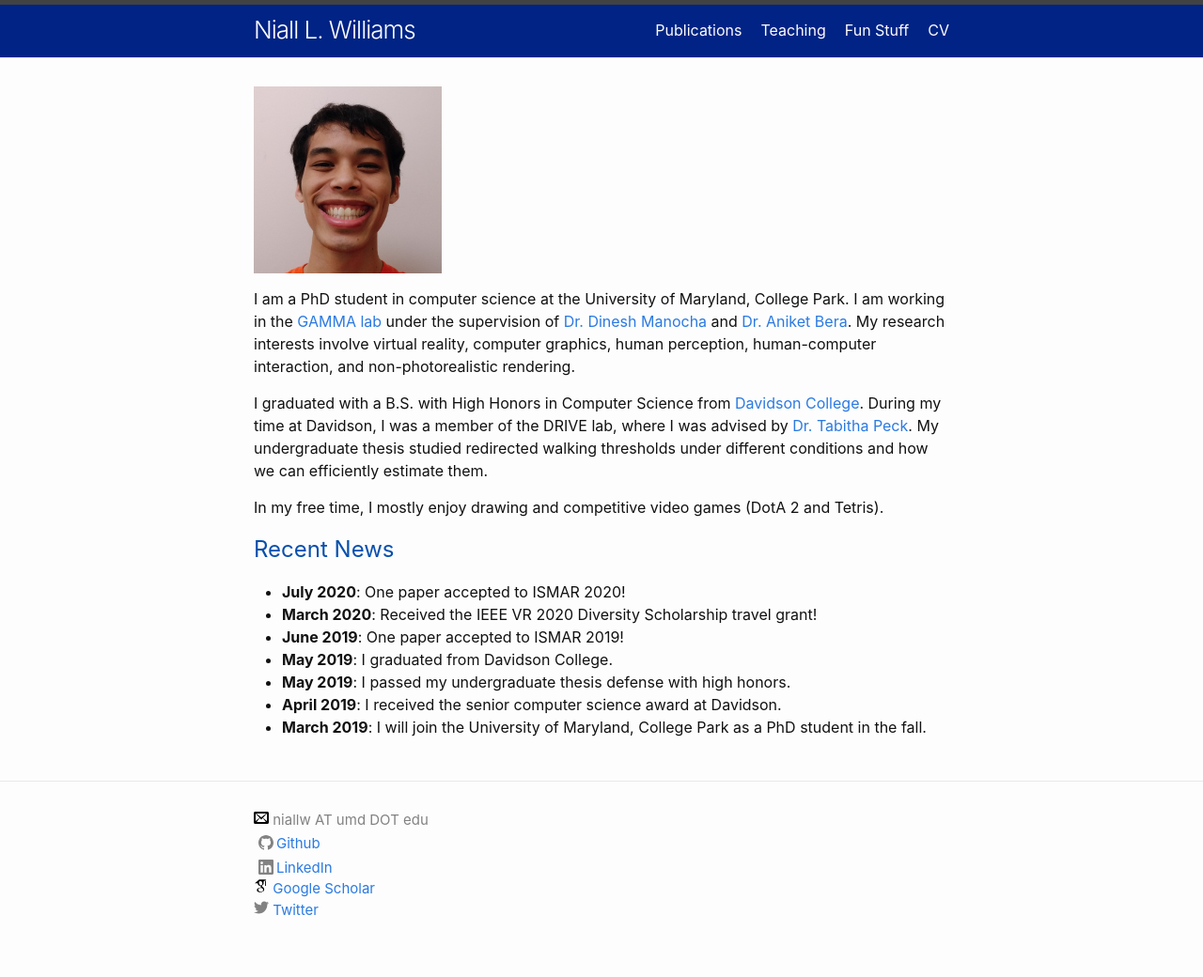
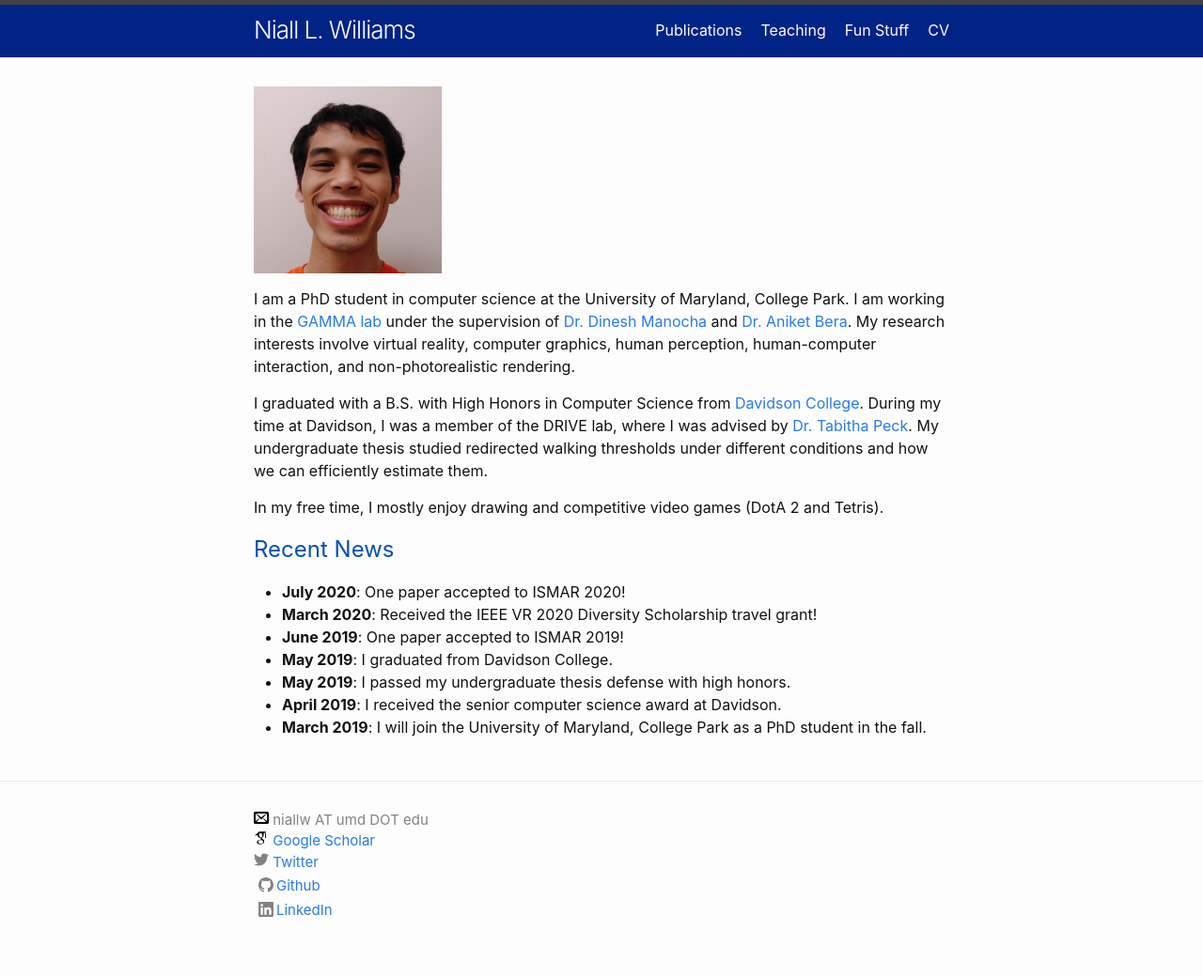
Before and after one commit to niallw/niallw.github.io, a Jekyll site: the page built from index.md, in a window 1280 px wide. Shown: the whole page at 94% size. Built offline with Jekyll 4.4.1, drawn with Linux system fonts in a browser that asks for light colours.

Commit message:
order of footer

```diff
--- a/_includes/social.html
+++ b/_includes/social.html
@@ -7,10 +7,8 @@
 <!-- {%- if social.dribbble -%}<li><a rel="me" href="https://dribbble.com/{{ social.dribbble | cgi_escape | escape }}" title="{{ social.dribbble | escape }}"><svg class="svg-icon grey"><use xlink:href="{{ '/assets/minima-social-icons.svg#dribbble' | relative_url }}"></use></svg></a></li>{%- endif -%} -->
 <!-- {%- if social.facebook -%}<li><a rel="me" href="https://www.facebook.com/{{ social.facebook | cgi_escape | escape }}" title="{{ social.facebook | escape }}"><svg class="svg-icon grey"><use xlink:href="{{ '/assets/minima-social-icons.svg#facebook' | relative_url }}"></use></svg></a></li>{%- endif -%} -->
 <!-- {%- if social.flickr -%}<li><a rel="me" href="https://www.flickr.com/photos/{{ social.flickr | cgi_escape | escape }}" title="{{ social.flickr | escape }}"><svg class="svg-icon grey"><use xlink:href="{{ '/assets/minima-social-icons.svg#flickr' | relative_url }}"></use></svg></a></li>{%- endif -%} -->
-{%- if social.github -%}<li><a target="_blank" rel="me" href="https://github.com/{{ social.github | cgi_escape | escape }}" title="{{ social.github | escape }}"><svg class="svg-icon grey"><use xlink:href="{{ '/assets/minima-social-icons.svg#github' | relative_url }}"></use></svg><span class="username">Github</span></a></li>{%- endif -%}
 <!-- {%- if social.stackoverflow -%}<li><a rel="me" href="https://stackoverflow.com/users/{{ social.stackoverflow | cgi_escape | escape }}" title="{{ social.stackoverflow | escape }}"><svg class="svg-icon grey"><use xlink:href="{{ '/assets/minima-social-icons.svg#stackoverflow' | relative_url }}"></use></svg></a></li>{%- endif -%} -->
 <!-- {%- if social.instagram -%}<li><a rel="me" href="https://www.instagram.com/{{ social.instagram | cgi_escape | escape }}" title="{{ social.instagram | escape }}"><svg class="svg-icon grey"><use xlink:href="{{ '/assets/minima-social-icons.svg#instagram' | relative_url }}"></use></svg></a></li>{%- endif -%} -->
-{%- if social.linkedin -%}<li><a target="_blank" rel="me" href="https://www.linkedin.com/in/{{ social.linkedin | cgi_escape | escape }}" title="{{ social.linkedin | escape }}"><svg class="svg-icon grey"><use xlink:href="{{ '/assets/minima-social-icons.svg#linkedin' | relative_url }}"></use></svg><span class="username">LinkedIn</span></a></li>{%- endif -%}
 <!-- {%- if social.pinterest -%}<li><a rel="me" href="https://www.pinterest.com/{{ social.pinterest | cgi_escape | escape }}" title="{{ social.pinterest | escape }}"><svg class="svg-icon grey"><use xlink:href="{{ '/assets/minima-social-icons.svg#pinterest' | relative_url }}"></use></svg></a></li>{%- endif -%} -->
 <!-- {%- for mst in social.mastodon -%}{%- if mst.username and mst.instance -%}<li><a rel="me" href="https://{{ mst.instance | cgi_escape | escape}}/@{{mst.username}}" title="{{ mst.username | escape }}"><svg class="svg-icon grey"><use xlink:href="{{ '/assets/minima-social-icons.svg#mastodon' | relative_url }}"></use></svg></a></li>{%- endif -%}{%- endfor -%} -->
 <!-- {%- if social.youtube -%}<li><a rel="me" href="https://www.youtube.com/{{ social.youtube | cgi_escape | escape }}" title="{{ social.youtube | escape }}"><svg class="svg-icon grey"><use xlink:href="{{ '/assets/minima-social-icons.svg#youtube' | relative_url }}"></use></svg></a></li>{%- endif -%} -->
@@ -36,6 +34,8 @@
   </span><span class="username">Twitter</span></a>
 </li>
 {%- endif -%}
-{%- if social.keybase -%}<li><a rel="me" href="https://keybase.io/{{ social.keybase | cgi_escape | escape }}" title="{{ social.keybase | escape }}"><svg class="svg-icon grey"><use xlink:href="{{ '/assets/minima-social-icons.svg#keybase' | relative_url }}"></use></svg></a></li>{%- endif -%}
+{%- if social.github -%}<li><a target="_blank" rel="me" href="https://github.com/{{ social.github | cgi_escape | escape }}" title="{{ social.github | escape }}"><svg class="svg-icon grey"><use xlink:href="{{ '/assets/minima-social-icons.svg#github' | relative_url }}"></use></svg><span class="username">Github</span></a></li>{%- endif -%}
+{%- if social.linkedin -%}<li><a target="_blank" rel="me" href="https://www.linkedin.com/in/{{ social.linkedin | cgi_escape | escape }}" title="{{ social.linkedin | escape }}"><svg class="svg-icon grey"><use xlink:href="{{ '/assets/minima-social-icons.svg#linkedin' | relative_url }}"></use></svg><span class="username">LinkedIn</span></a></li>{%- endif -%}
+<!-- {%- if social.keybase -%}<li><a rel="me" href="https://keybase.io/{{ social.keybase | cgi_escape | escape }}" title="{{ social.keybase | escape }}"><svg class="svg-icon grey"><use xlink:href="{{ '/assets/minima-social-icons.svg#keybase' | relative_url }}"></use></svg></a></li>{%- endif -%}
 {%- if social.microdotblog -%}<li><a rel="me" href="https://micro.blog/{{ social.microdotblog | cgi_escape | escape }}" title="{{ social.microdotblog | escape }}"><svg class="svg-icon grey"><use xlink:href="{{ '/assets/minima-social-icons.svg#microdotblog' | relative_url }}"></use></svg></a></li>{%- endif -%}
-{%- if social.devto -%}<li><a href="https://dev.to/{{ social.devto | cgi_escape | escape }}" title="{{ social.devto | escape }}"><svg class="svg-icon grey"><use xlink:href="{{ '/assets/minima-social-icons.svg#devto' | relative_url }}"></use></svg></a></li>{%- endif -%}
+{%- if social.devto -%}<li><a href="https://dev.to/{{ social.devto | cgi_escape | escape }}" title="{{ social.devto | escape }}"><svg class="svg-icon grey"><use xlink:href="{{ '/assets/minima-social-icons.svg#devto' | relative_url }}"></use></svg></a></li>{%- endif -%} -->
```
